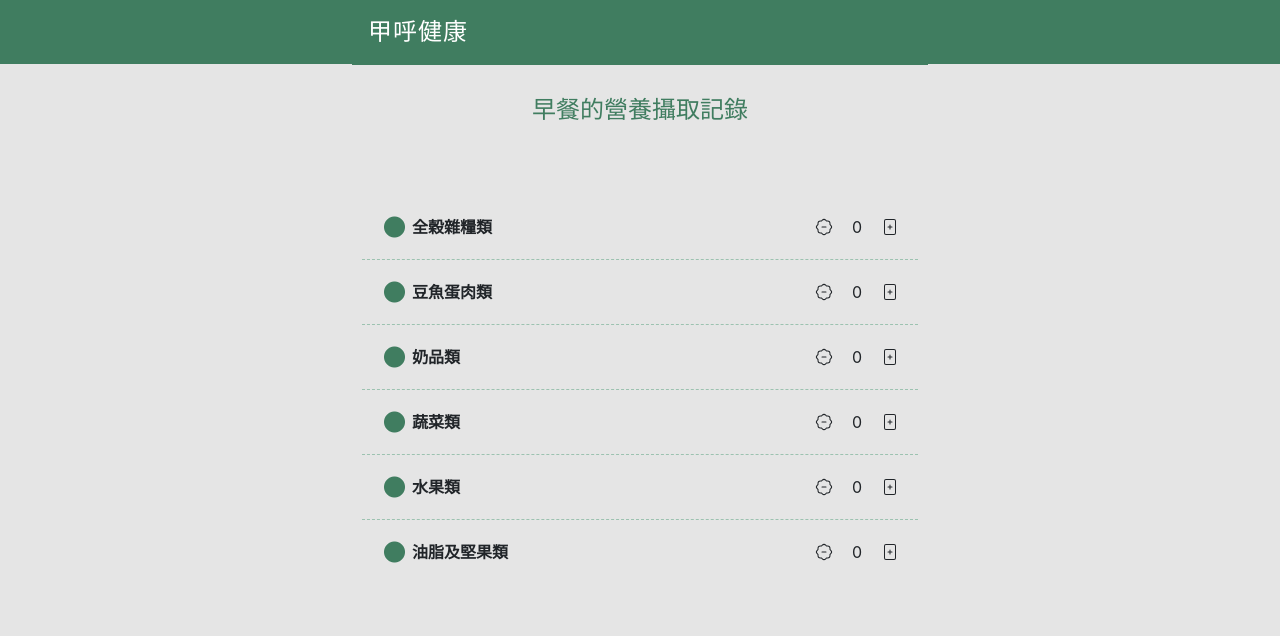
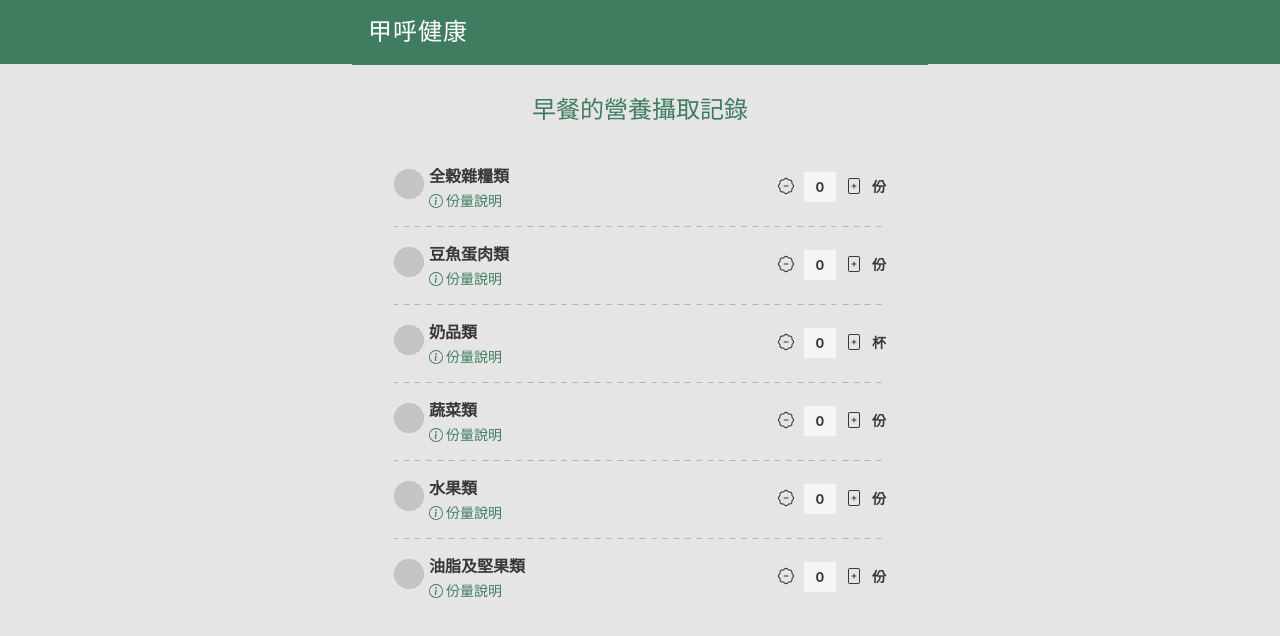
Before and after one commit to yachen168/Healthy-Eating, a Vue app: page /recording/eating-record in a window 1280 px wide. Shown: the top 636 px of the page. Built offline with nearby package versions, Linux system fonts and the light colour scheme.

Commit message:
feat: layout of recording table

```diff
--- a/src/components/common/RecordingTable.vue
+++ b/src/components/common/RecordingTable.vue
@@ -7,12 +7,20 @@
             @click="$emit('update:quantity', data, -0.5)"
             icon="patch-minus"
           />
-          <span class="unit">{{ data.value }}</span>
+          <span class="quantity">{{
+            data.value ? data.value.toFixed(1) : data.value
+          }}</span>
           <b-icon
             @click="$emit('update:quantity', data, 0.5)"
             icon="file-plus"
           />
+          <span class="unit">{{
+            data.field.key !== "dairy" ? "份" : "杯"
+          }}</span>
         </div>
+        <span class="info"
+          ><b-icon icon="info-circle" aria-hidden="true"></b-icon>份量說明</span
+        >
       </template>
     </b-table>
   </div>
@@ -33,38 +41,61 @@ export default {
 };
 </script>
 <style lang="scss" scoped>
+.table {
+  background-color: #fff;
+  border-radius: 6px;
+}
+
 ::v-deep .table td {
-  border-top: 1px dashed #9cc2b0;
-  padding: 20px;
-}
-::v-deep .table.b-table.b-table-stacked > tbody > tr > :first-child {
+  position: relative;
   border-top: none;
+  background: linear-gradient(
+      to right,
+      #9cc2b0 12.5%,
+      transparent 12.5% 25%,
+      #9cc2b0 25% 37.5%,
+      transparent 37.5% 50%,
+      #9cc2b0 50% 62.5%,
+      transparent 62.5% 75%,
+      #9cc2b0 75% 87.5%,
+      transparent 87.5% 100%
+    )
+    repeat-x top;
+  background-size: 45px 1px;
+  padding: 16px 0 13px;
+  color: #383838;
 }
 
 ::v-deep .table.b-table.b-table-stacked > tbody > tr {
-  padding: 10px;
+  padding: 0 10px;
+  > :first-child {
+    background: none;
   }
-::v-deep .table.b-table.b-table-stacked > tbody > tr > [data-label]::before {
+  > [data-label]::before {
+    width: 55%;
     text-align: left;
-  padding-left: 30px;
-  background-size: 25px;
+    padding-left: 35px;
+    padding-bottom: 25px;
+    background-size: 30px;
     background-image: radial-gradient(
-    circle at 50% 50%,
-    #407d60 10px,
+      circle at 15px 20px,
+      #c4c4c4 15px,
       transparent 11px
     );
     background-repeat: no-repeat;
   }
-::v-deep .table.b-table.b-table-stacked > tbody > tr > [data-label]::before {
-  width: 50%;
+  > [data-label] > div {
+    width: 45%;
+    height: 30px;
+    margin-top: 8px;
+  }
 }
 
-::v-deep .table.b-table.b-table-stacked > tbody > tr > [data-label] > div {
-  width: 50%;
-}
 .record {
   user-select: none;
   text-align: right;
+  color: #383838;
+  font-weight: 700;
   svg {
     cursor: pointer;
   }
@@ -79,11 +110,31 @@ export default {
     background-color: #f5f5f5;
     border-radius: 2px;
   }
-  .unit {
+  .quantity {
     display: inline-block;
     text-align: center;
     margin: 0 10px;
-    width: 30px;
+    min-width: 32px;
+    height: 30px;
+    font-size: 13px;
+    line-height: 30px;
+    background-color: #f5f5f5;
+  }
+  .unit {
+    font-size: 14px;
+    margin-left: 10px;
+  }
+}
+
+.info {
+  color: #407d60;
+  position: absolute;
+  bottom: 15px;
+  left: 35px;
+  font-size: 14px;
+  cursor: pointer;
+  svg {
+    margin-right: 3px;
   }
 }
 </style>
--- a/src/views/recording/EatingRecord.vue
+++ b/src/views/recording/EatingRecord.vue
@@ -1,6 +1,7 @@
 <template>
   <div>
     <Title title="早餐的營養攝取記錄"></Title>
+    <main>
       <form action="">
         <RecordingTable
           :fields="fields"
@@ -8,6 +9,7 @@
           @update:quantity="updateQuantity"
         ></RecordingTable>
       </form>
+    </main>
   </div>
 </template>
 
@@ -57,4 +59,11 @@ export default {
 };
 </script>
 
-<style lang="scss" scoped></style>
+<style lang="scss" scoped>
+.page-title {
+  margin-bottom: 23px;
+}
+main {
+  padding: 0 32px;
+}
+</style>
```
Lines whose indentation alone changed are shown as unchanged.
